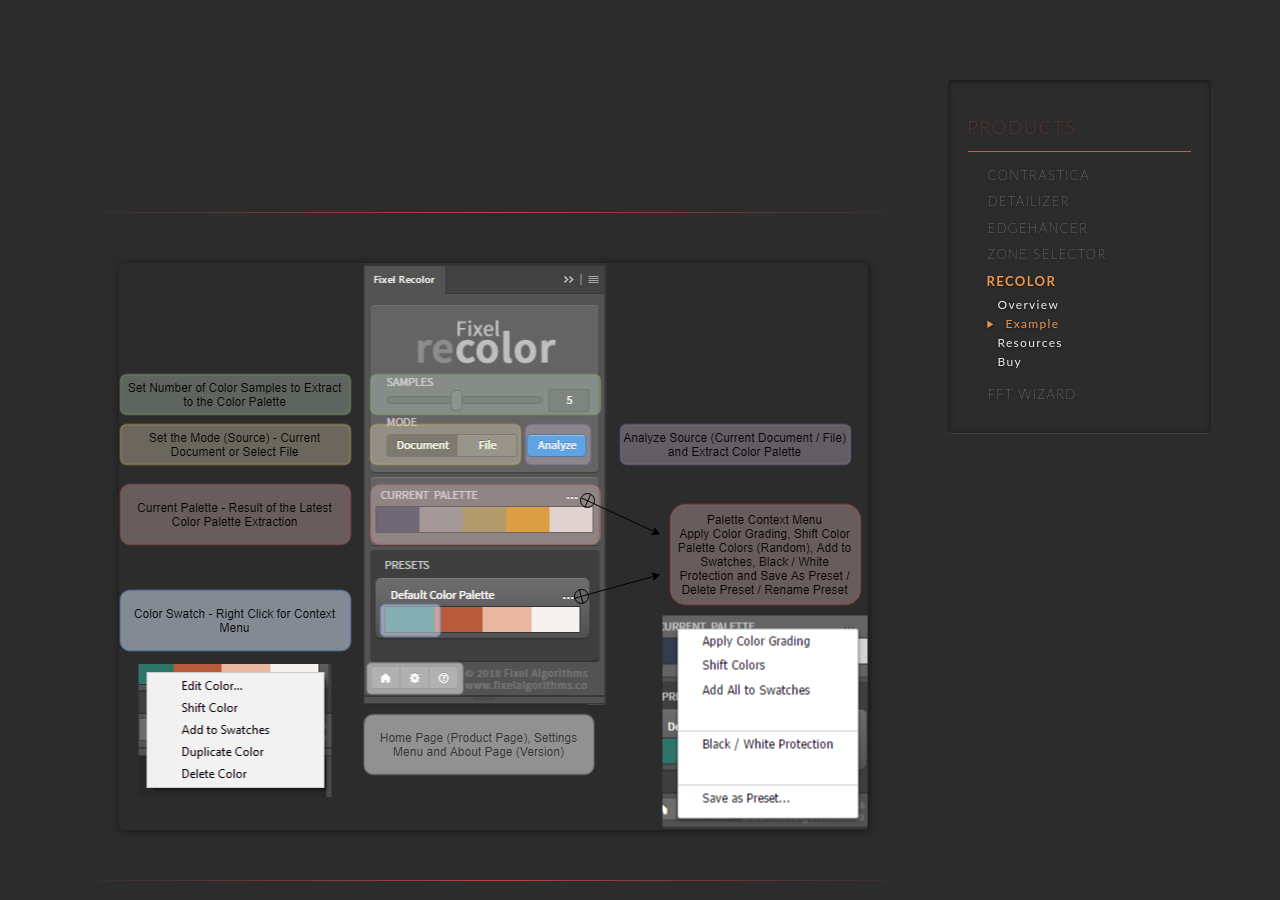
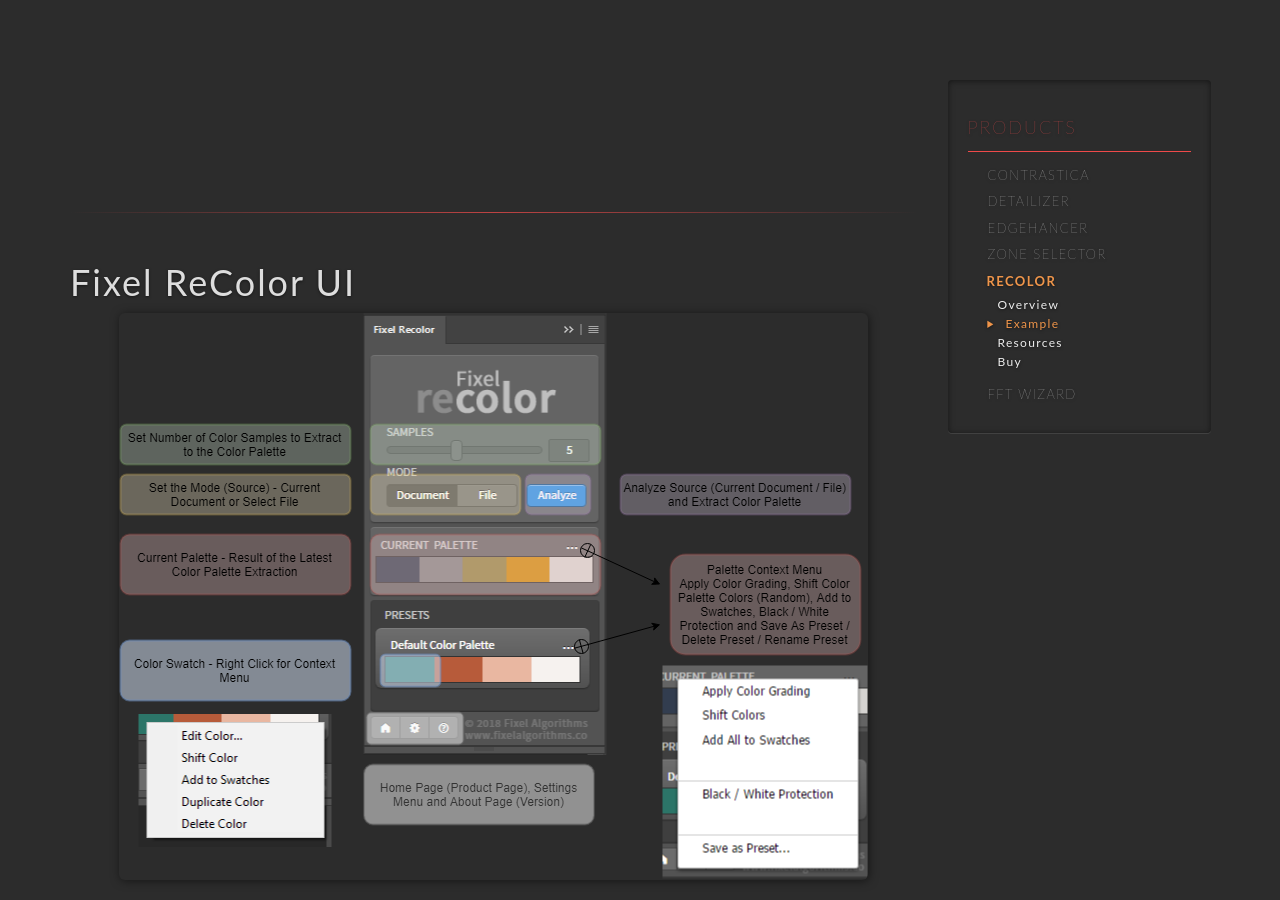
Before and after one commit to FixelAlgorithmsTeam/fixel, a Jekyll site: the page built from products/recolor/index.html, in a window 1280 px wide and 900 px high, scrolled down 2904 px. Built offline with Jekyll 4.4.1, drawn with Linux system fonts in a browser that asks for light colours; nearby versions of some CDN libraries; comment, search, counter and statistics services are not loaded.

Commit message:
New 	- 	Work on Recolor Product Page. Fixed 	- 	B Known Issues 	-	C To Do 	- 	Enable MathJax (See documentation). Remarks 	- 	E

```diff
--- a/products/recolor/index.html
+++ b/products/recolor/index.html
@@ -71,6 +71,8 @@
 				</div>
 
 				<hr class="hr-products" style="margin-top:10px; margin-bottom:50px">
+
+				<h1>Fixel ReColor UI</h1>
 
 				<div class="row">
 					<img class="img-responsive img-center img-rounded img-shadow" width="749" height="567" src="images/Fixel Recolor UI Product Page.png" property="image" alt="ReColor Interface">
```
